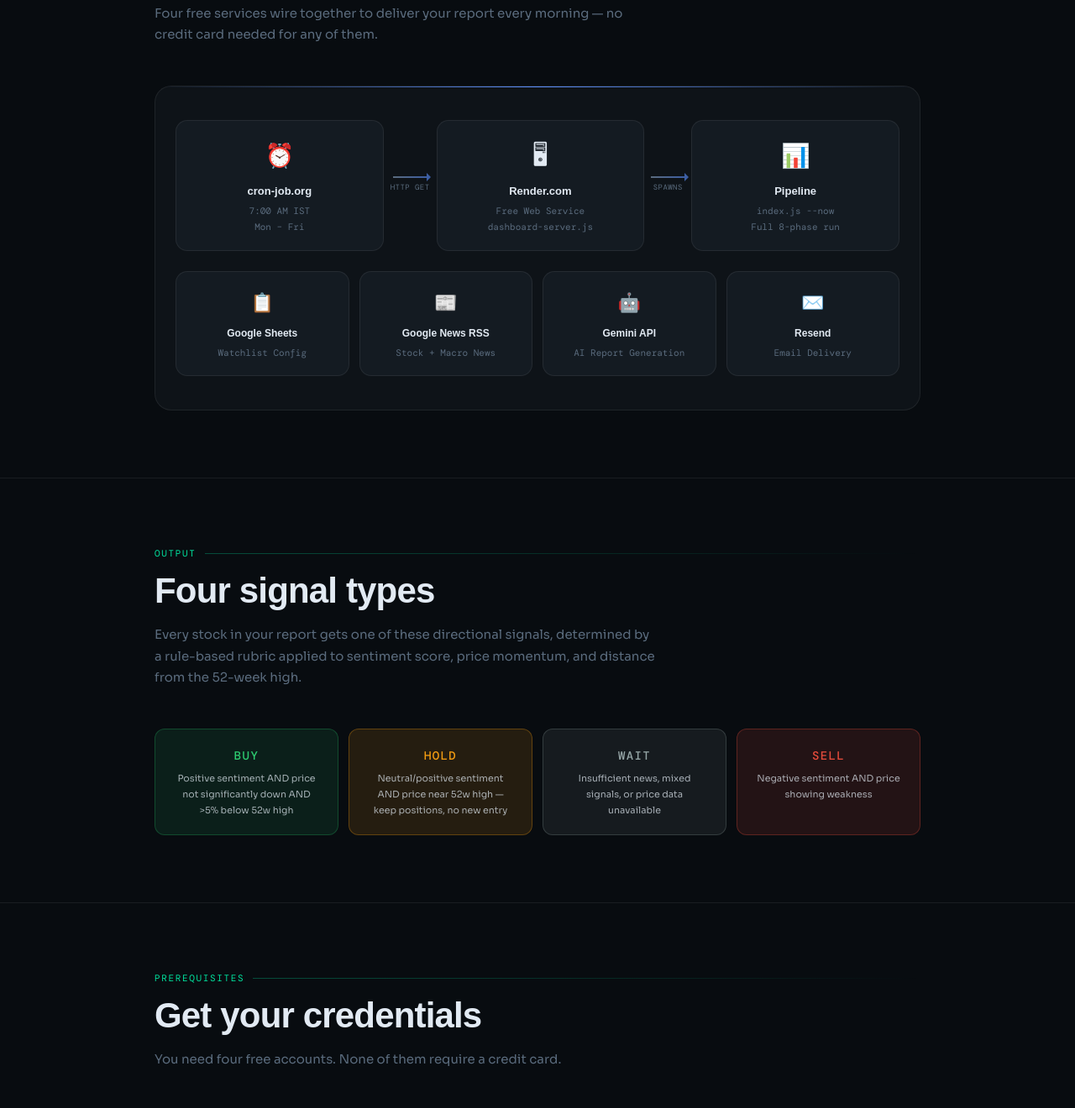
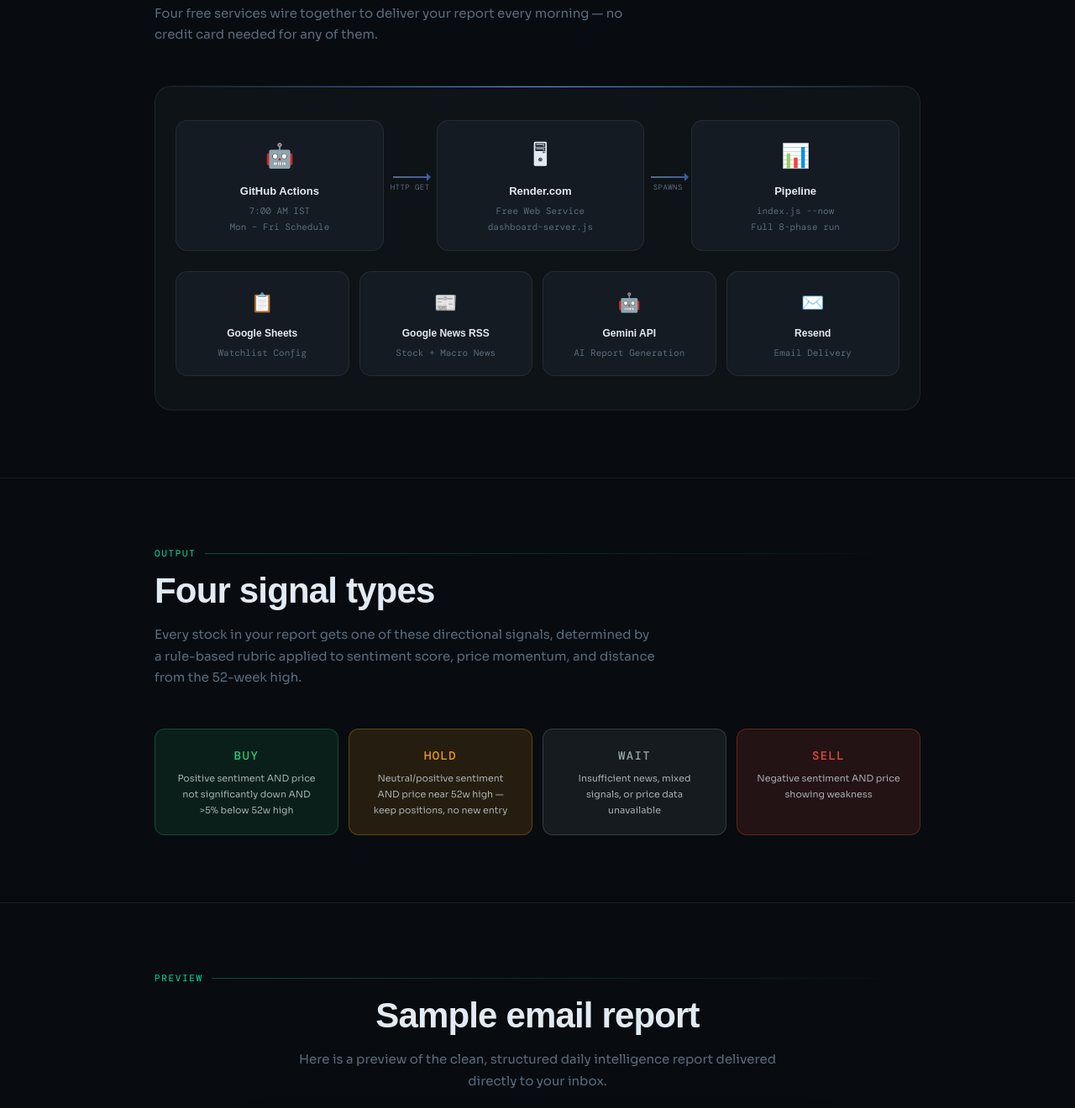
Before and after one commit to SreeharshaMansani/stock-intelligence, a website: page index.html in a window 1280 px wide. Shown: the part 2852-4172 px from the top of the page at 84% size. Drawn offline with nearby package versions, Linux system fonts and the light colour scheme; a web font is replaced by a local one.

Commit message:
update documentation and add sample report preview

```diff
--- a/index.html
+++ b/index.html
@@ -783,9 +783,9 @@
   <div class="arch-diagram">
     <div class="arch-grid">
       <div class="arch-node">
-        <span class="arch-node-icon">⏰</span>
-        <div class="arch-node-name">cron-job.org</div>
-        <div class="arch-node-sub">7:00 AM IST<br>Mon – Fri</div>
+        <span class="arch-node-icon">🤖</span>
+        <div class="arch-node-name">GitHub Actions</div>
+        <div class="arch-node-sub">7:00 AM IST<br>Mon – Fri Schedule</div>
       </div>
       <div class="arch-arrow">
         <div class="arch-arrow-line"></div>
@@ -857,6 +857,18 @@
       <div class="signal-name">SELL</div>
       <div class="signal-desc">Negative sentiment AND price showing weakness</div>
     </div>
+  </div>
+</section>
+
+<hr class="divider">
+
+<!-- ═══════════════════════ PREVIEW ═══════════════════════ -->
+<section class="section reveal" style="text-align: center;">
+  <div class="section-label">Preview</div>
+  <h2 class="section-title">Sample email report</h2>
+  <p class="section-body" style="margin: 0 auto 32px;">Here is a preview of the clean, structured daily intelligence report delivered directly to your inbox.</p>
+  <div style="background: var(--surface); border: 1px solid var(--border); border-radius: 20px; padding: 16px; max-width: 680px; margin: 0 auto; overflow: hidden; display: flex; justify-content: center; box-shadow: 0 10px 30px rgba(0,0,0,0.5);">
+    <img src="assets/sample_output.png" alt="Sample Email Report Preview" style="width: 100%; height: auto; border-radius: 12px; display: block; border: 1px solid rgba(255,255,255,0.05);">
   </div>
 </section>
 
@@ -1012,9 +1024,9 @@
     </div>
     <div class="cloud-step">
       <div class="cloud-step-num">06</div>
-      <div class="cloud-step-name">Schedule with cron-job.org</div>
-      <div class="cloud-step-desc">Create a free job targeting <code>/api/cron-trigger</code> on your Render URL. Set to 7:00 AM IST, Mon–Fri.</div>
-      <a class="cloud-link" href="https://cron-job.org" target="_blank">cron-job.org →</a>
+      <div class="cloud-step-name">Schedule with GitHub Actions</div>
+      <div class="cloud-step-desc">Create <code>.github/workflows/daily-run.yml</code> to run on a cron schedule, pinging your Render URL. Set to 7:00 AM IST, Mon–Fri.</div>
+      <a class="cloud-link" href="https://github.com" target="_blank">GitHub Actions →</a>
     </div>
   </div>
 
```
Also changed, not shown: README.md, assets/sample_output.png (added).
